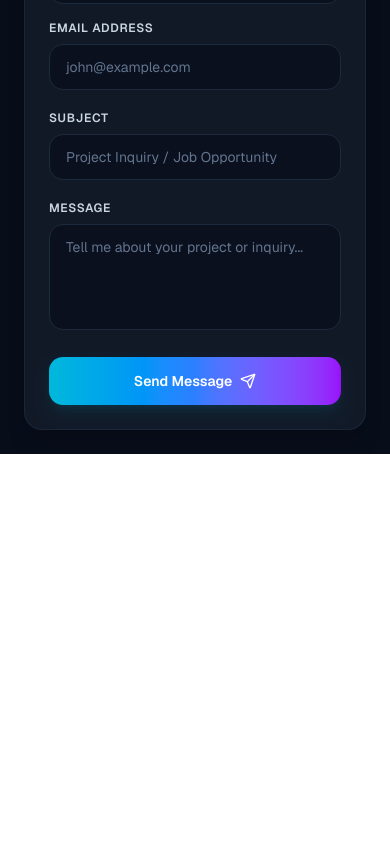
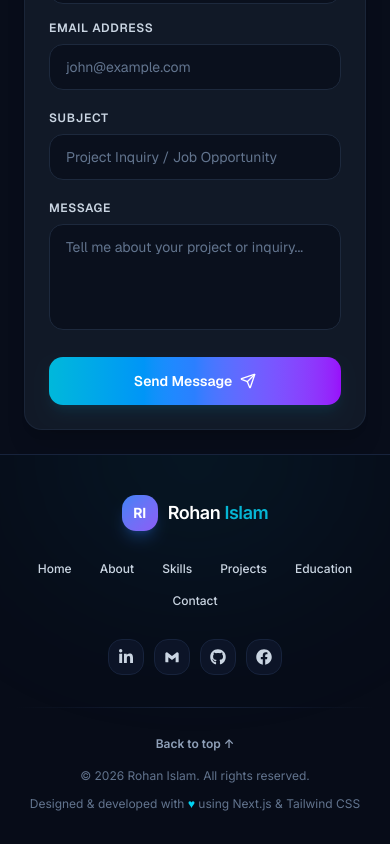
Before and after one commit to rohanislambd/Portfolio, a Next.js app: page / in a window 390 px wide. Shown: the part 9027-9871 px from the top of the page. Before the commit the page ends 9481 px from the top, so only its background shows below. Built offline with nearby package versions, Linux system fonts and the light colour scheme.

Commit message:
add footer

```diff
--- a/src/app/layout.tsx
+++ b/src/app/layout.tsx
@@ -4,6 +4,7 @@ import "./globals.css";
 import Navbar from "@/components/shared/Navbar";
 import { cn } from "@/lib/utils";
 import SocialSidebar from "@/components/SocialSidebar";
+import Footer from "@/components/Footer";
 
 const geist = Geist({subsets:['latin'],variable:'--font-sans'});
 
@@ -30,6 +31,7 @@ export default function RootLayout({ children }: LayoutProps<"/">) {
         <main>
         {children}
         </main>
+        <Footer/>
         </body>
     </html>
   );
--- /dev/null
+++ b/src/app/loading.tsx
@@ -0,0 +1,41 @@
+import React from "react";
+
+export default function Loading() {
+  return (
+    <div className="relative min-h-[70vh] w-full flex flex-col items-center justify-center bg-[#070c18] overflow-hidden px-4 h-screen">
+      {/* Background ambient glow effect */}
+      <div className="absolute w-72 sm:w-96 h-72 sm:h-96 bg-cyan-500/10 rounded-full blur-[120px] pointer-events-none" />
+
+      <div className="relative z-10 flex flex-col items-center">
+        {/* Outer glowing pulsing ring */}
+        <div className="relative flex items-center justify-center">
+          {/* Spinner Ring 1 */}
+          <div className="w-16 h-16 sm:w-20 sm:h-20 rounded-full border-2 border-slate-800 border-t-cyan-400 border-r-cyan-400 animate-spin" />
+
+          {/* Spinner Ring 2 (Counter-spin) */}
+          <div className="absolute w-10 h-10 sm:w-12 sm:h-12 rounded-full border-2 border-slate-800 border-b-blue-500 border-l-blue-500 animate-[spin_1.5s_linear_infinite_reverse]" />
+
+          {/* Center Logo / Badge with pulse */}
+          <div className="absolute w-6 h-6 rounded-lg bg-gradient-to-br from-[#3b82f6] to-[#8b5cf6] flex items-center justify-center text-[10px] font-bold text-white shadow-md shadow-cyan-500/30 animate-pulse">
+            RI
+          </div>
+        </div>
+
+        {/* Loading Text */}
+        {/* Loading Text */}
+        <div className="mt-6 flex items-center gap-1.5 font-mono">
+          <span className="text-cyan-400 text-sm">&lt;</span>
+          <span className="text-sm font-medium text-slate-200 tracking-wider">
+            compiling_experience
+          </span>
+          <span className="text-cyan-400 text-sm">/&gt;</span>
+          <span className="w-1.5 h-4 bg-cyan-400 animate-pulse ml-0.5 inline-block" />
+        </div>
+
+        <p className="mt-2 text-xs text-slate-500 font-mono tracking-wide">
+          fetching creative bits...
+        </p>
+      </div>
+    </div>
+  );
+}
--- /dev/null
+++ b/src/components/Footer.tsx
@@ -0,0 +1,120 @@
+import React from 'react';
+import { BiLogoGmail } from "react-icons/bi";
+import { FaFacebook, FaGithub, FaLinkedinIn } from "react-icons/fa";
+
+const navLinks = [
+  { name: "Home", href: "#home" },
+  { name: "About", href: "#about" },
+  { name: "Skills", href: "#skills" },
+  { name: "Projects", href: "#projects" },
+  { name: "Education", href: "#education" },
+  { name: "Contact", href: "#contact" },
+];
+
+const socialLinks = [
+  {
+    name: "LinkedIn",
+    href: "https://linkedin.com/in/rohanislambd",
+    icon: FaLinkedinIn,
+  },
+  {
+    name: "Gmail",
+    href: "mailto:coderootbdofficial24@gmail.com",
+    icon: BiLogoGmail,
+  },
+  {
+    name: "GitHub",
+    href: "https://github.com/rohanislambd",
+    icon: FaGithub,
+  },
+  {
+    name: "Facebook",
+    href: "https://www.facebook.com/rohanislamofficial24",
+    icon: FaFacebook,
+  },
+];
+
+const Footer = () => {
+  const currentYear = new Date().getFullYear();
+
+  return (
+    <footer className="relative bg-[#070c18] border-t border-[#17233c] overflow-hidden">
+      {/* Subtle ambient lighting */}
+      <div className="absolute -top-24 left-1/2 -translate-x-1/2 w-72 sm:w-96 md:w-[31.25rem] h-48 sm:h-64 md:h-[18.75rem] bg-cyan-500/10 rounded-full blur-[100px] sm:blur-[140px] pointer-events-none" />
+
+      <div className="max-w-7xl mx-auto px-4 sm:px-6 lg:px-8 relative z-10 pt-10 sm:pt-12 pb-8">
+        {/* Top Section */}
+        <div className="flex flex-col lg:flex-row items-center justify-between gap-6 sm:gap-8">
+          {/* Logo */}
+          <a href="#home" className="flex items-center gap-2.5 group">
+            <span className="flex items-center justify-center w-9 h-9 rounded-xl bg-gradient-to-br from-[#3b82f6] to-[#8b5cf6] text-white text-sm font-bold shadow-lg shadow-blue-500/25 group-hover:scale-105 transition-transform duration-200">
+              RI
+            </span>
+            <span className="text-lg font-semibold text-white tracking-tight">
+              Rohan<span className="text-[#06b6d4]"> Islam</span>
+            </span>
+          </a>
+
+          {/* Nav links */}
+          <nav
+            aria-label="Footer navigation"
+            className="flex flex-wrap items-center justify-center gap-x-2 gap-y-1 sm:gap-x-4"
+          >
+            {navLinks.map((link) => (
+              <a
+                key={link.name}
+                href={link.href}
+                className="px-2.5 py-1.5 rounded-lg text-xs sm:text-sm font-medium text-slate-300 hover:text-cyan-400 hover:bg-slate-800/60 transition-colors"
+              >
+                {link.name}
+              </a>
+            ))}
+          </nav>
+
+          {/* Social links */}
+          <div className="flex items-center justify-center gap-2.5 sm:gap-3">
+            {socialLinks.map((social) => {
+              const Icon = social.icon;
+              return (
+                <a
+                  key={social.name}
+                  href={social.href}
+                  target={social.href.startsWith("mailto:") ? undefined : "_blank"}
+                  rel="noopener noreferrer"
+                  aria-label={social.name}
+                  className="flex items-center justify-center w-9 h-9 sm:w-10 sm:h-10 rounded-xl border border-[#17233c] bg-[#0c1427] text-slate-300 hover:text-cyan-400 hover:border-cyan-500/60 hover:bg-[#101a30] hover:shadow-[0_0_16px_rgba(6,182,212,0.2)] transition-all duration-200"
+                >
+                  <Icon className="text-base sm:text-lg" />
+                </a>
+              );
+            })}
+          </div>
+        </div>
+
+        {/* Divider */}
+        <div className="mt-8 sm:mt-10 h-px w-full bg-gradient-to-r from-transparent via-[#17233c] to-transparent" />
+
+        {/* Bottom Section */}
+        <div className="mt-6 flex flex-col md:flex-row items-center justify-between gap-3 sm:gap-4 text-xs text-slate-500">
+          <p className="order-2 md:order-1 text-center md:text-left">
+            &copy; {currentYear} Rohan Islam. All rights reserved.
+          </p>
+
+          <p className="order-3 md:order-2 text-center">
+            Designed &amp; developed with{' '}
+            <span className="text-cyan-400">&#9829;</span> using Next.js &amp; Tailwind CSS
+          </p>
+
+          <a
+            href="#home"
+            className="order-1 md:order-3 font-semibold text-slate-400 hover:text-cyan-400 transition-colors py-1"
+          >
+            Back to top &uarr;
+          </a>
+        </div>
+      </div>
+    </footer>
+  );
+};
+
+export default Footer;
--- a/src/components/shared/Navbar.tsx
+++ b/src/components/shared/Navbar.tsx
@@ -8,6 +8,7 @@ const navLinks = [
   { name: "About", href: "#about" },
   { name: "Skills", href: "#skills" },
   { name: "Projects", href: "#projects" },
+  { name: "Education", href: "#education" },
   { name: "Contact", href: "#contact" },
 ];
 
```
Also changed, not shown: 1 other file (tests, documents, lock files or other folders).
